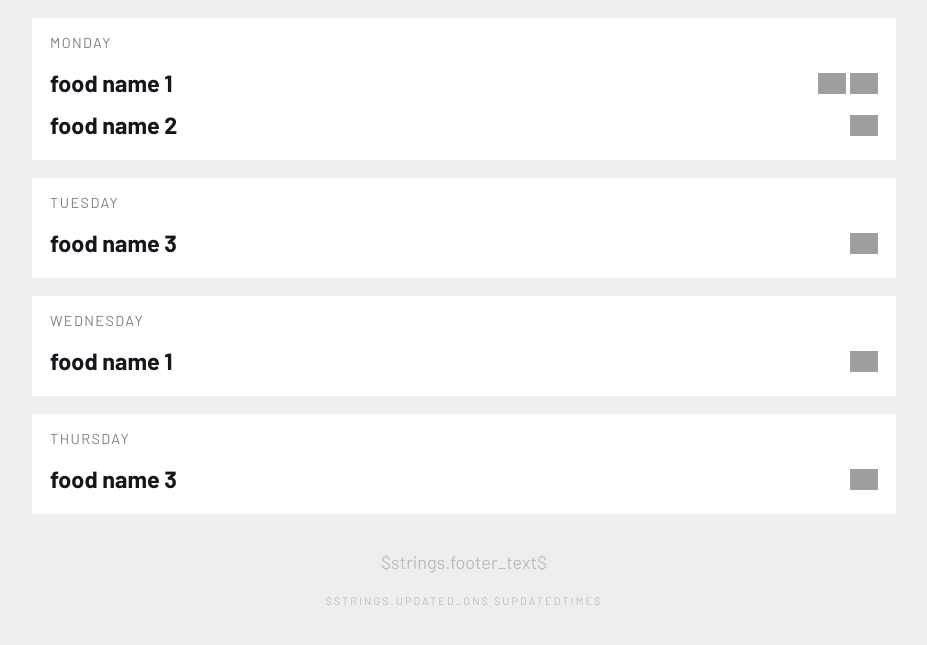
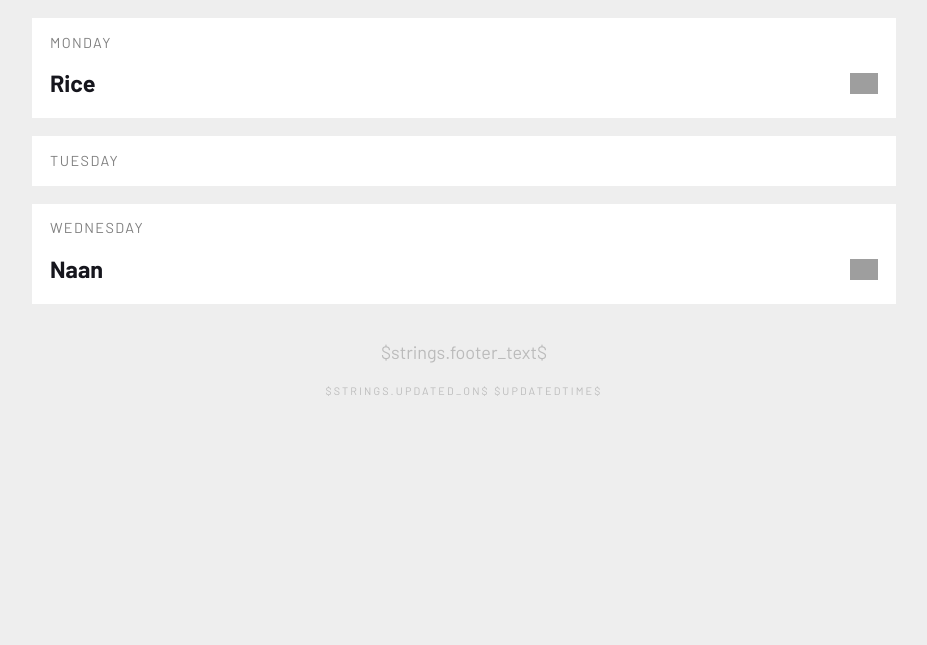
Before and after one commit to jorqueraian/menu, a Flask app: page / in a window 1280 px wide. Shown: the part 104-749 px from the top of the page, without its empty margins (176-1103 px from the left). Run offline with Flask 3, Linux system fonts and the light colour scheme; grey boxes are pictures that could not be loaded.

Commit message:
Added delete functionality

```diff
--- a/run.py
+++ b/run.py
@@ -3,13 +3,16 @@
 
 #templates came from here:: https://github.com/doersino/nyum/tree/main
 
-from flask import Flask, render_template
-from MenuReader import read_menu, generate_meal_plan
+from flask import Flask, render_template, redirect, url_for
+from MenuReader import read_menu, generate_meal_plan, remove_from_meal_plan
 
 app = Flask(__name__)
 
 app.__RECIPES = None
-app.__MEAL_PLAN = [["Monday", [[1,"food name 1", {"spicy":True, "favorite":True}], [2,"food name 2", {"favorite":True}]]], ["Tuesday", [[3,"food name 3", {"veggie":True}]]],["Wednesday", [[1,"food name 1", {"veggie":True}]]],["Thursday", [[3,"food name 3", {"veggie":True}]]]]
+app.__MEAL_PLAN = [[1, 2], [3], [1, 3]]
+#[["Monday", [[1,"food name 1", {"spicy":True, "favorite":True}], [2,"food name 2", {"favorite":True}]]], ["Tuesday", [[3,"food name 3", {"veggie":True}]]],["Wednesday", [[1,"food name 1", {"veggie":True}]]],["Thursday", [[3,"food name 3", {"veggie":True}]]]]
+app.__DAYS = ["Monday", "Tuesday", "Wednesday", "Thursday", "Friday", "Saturday", "Sunday"]  # this is sloppy but i dont care
+
 
 @app.route('/')
 def calendar():
@@ -17,10 +20,28 @@
         app.__RECIPES = read_menu("menu.csv")
     if app.__MEAL_PLAN is None:
         app.__MEAL_PLAN = generate_meal_plan(app.__RECIPES)
-    return render_template(R'index.template.html', mealplan=app.__MEAL_PLAN)
+    return render_template(R'index.template.html', mealplan=zip(range(len(app.__MEAL_PLAN)), app.__MEAL_PLAN), recipes=app.__RECIPES, days=app.__DAYS)
 
 
 @app.route('/recipe/<id>')
 def recipe(id):
     recipe_in_question = app.__RECIPES[int(id)]
     return render_template(R'recipe.template.html', title=recipe_in_question[0], ingredients=recipe_in_question[3], instructions=["do the thing", "then the second thing", "and so on"])
+
+
+@app.route('/remove/<day>/<id>')
+def remove(day, id):
+    print(day, id)
+    remove_from_meal_plan(app.__MEAL_PLAN, app.__DAYS.index(day), int(id))
+    return redirect(url_for('calendar'))
+
+
+"""
+Not sure how to do this yet but
+def load_meal_plan(shared_key):
+    pass
+
+def share_meal_plan(meal_plan):
+    # generates some sharable thing
+    pass
+"""
--- a/templates/index.template.html
+++ b/templates/index.template.html
@@ -26,10 +26,10 @@
                 <script src="{{ url_for('static', filename='search.js') }}"></script>
             </aside>-->
         </header>
-        {% for day in mealplan %}
+        {% for it, day in mealplan %}
             <section>
-                <h2>{{day[0]}}</h2>
-                {% for recipe in day[1] %}
+                <h2>{{days[it]}}</h2>
+                {% for recipe in day %}
                     {% include 'recipe_list_item.partial.html' %}
                 {% endfor %}
             </section>
--- a/templates/recipe_list_item.partial.html
+++ b/templates/recipe_list_item.partial.html
@@ -1,17 +1,20 @@
 
     <h3>
         <i class="icons">
-            {% if recipe[2]["favorite"] %}<img src="{{ url_for('static', filename='tabler-icons/tabler-icon-star.svg') }}"> {% endif %}
-            <!--{% if recipe[2]["veggie"] %} {% endif %}$if(recipe.vegan)$$else$<img src="assets/tabler-icons/tabler-icon-meat.svg" alt="$strings.meat_label$">$endif$$endif$-->
-            {% if recipe[2]["veggie"] %} <img src="{{ url_for('static', filename='tabler-icons/tabler-icon-leaf.svg') }}" alt="Veggie"> {% endif %}
-            {% if recipe[2]["spicy"] %}<img src="{{ url_for('static', filename='tabler-icons/tabler-icon-pepper.svg') }}" alt="spicy">{% endif %}
+            {% if recipes[recipe][8]["favorite"] %}<img src="{{ url_for('static', filename='tabler-icons/tabler-icon-star.svg') }}"> {% endif %}
+            <!--{ if recipe[2]["veggie"] } { endif }$if(recipe.vegan)$$else$<img src="assets/tabler-icons/tabler-icon-meat.svg" alt="$strings.meat_label$">$endif$$endif$-->
+            {% if recipes[recipe][8]["veggie"] %} <img src="{{ url_for('static', filename='tabler-icons/tabler-icon-leaf.svg') }}" alt="Veggie"> {% endif %}
+            {% if recipes[recipe][8]["spicy"] %}<img src="{{ url_for('static', filename='tabler-icons/tabler-icon-pepper.svg') }}" alt="spicy">{% endif %}
             <!--$if(recipe.sweet)$<img src="assets/tabler-icons/tabler-icon-candy.svg" alt="$strings.sweet_label$">$endif$
             $if(recipe.salty)$<img src="assets/tabler-icons/tabler-icon-salt.svg" alt="$strings.salty_label$">$endif$
             $if(recipe.sour)$<img src="assets/tabler-icons/tabler-icon-lemon.svg" alt="$strings.sour_label$">$endif$
             $if(recipe.bitter)$<img src="assets/tabler-icons/tabler-icon-coffee.svg" alt="$strings.bitter_label$">$endif$
             $if(recipe.umami)$<img src="assets/tabler-icons/tabler-icon-mushroom.svg" alt="$strings.umami_label$">$endif$-->
+            &nbsp&nbsp&nbsp
+            <a href="/remove/{{days[it]}}/{{recipe}}"><img src="{{ url_for('static', filename='tabler-icons/delete-button.svg') }}" alt="delete"></a>
         </i>
-        <a href="/recipe/{{recipe[0]}}"><span>{{recipe[1]}}</span></a>
+        <a href="/recipe/{{recipe}}"><span>{{recipes[recipe][0]}}</span></a>
+        <!--<a href="/remove/{{days[it]}}/{{recipe}}"><span>(-)</span></a>-->
     </h3>
     <!--$if(recipe.description)$
         <p>$recipe.description$</p>
```
Also changed, not shown: MenuReader.py (+25 -2 lines), 1 other file.
